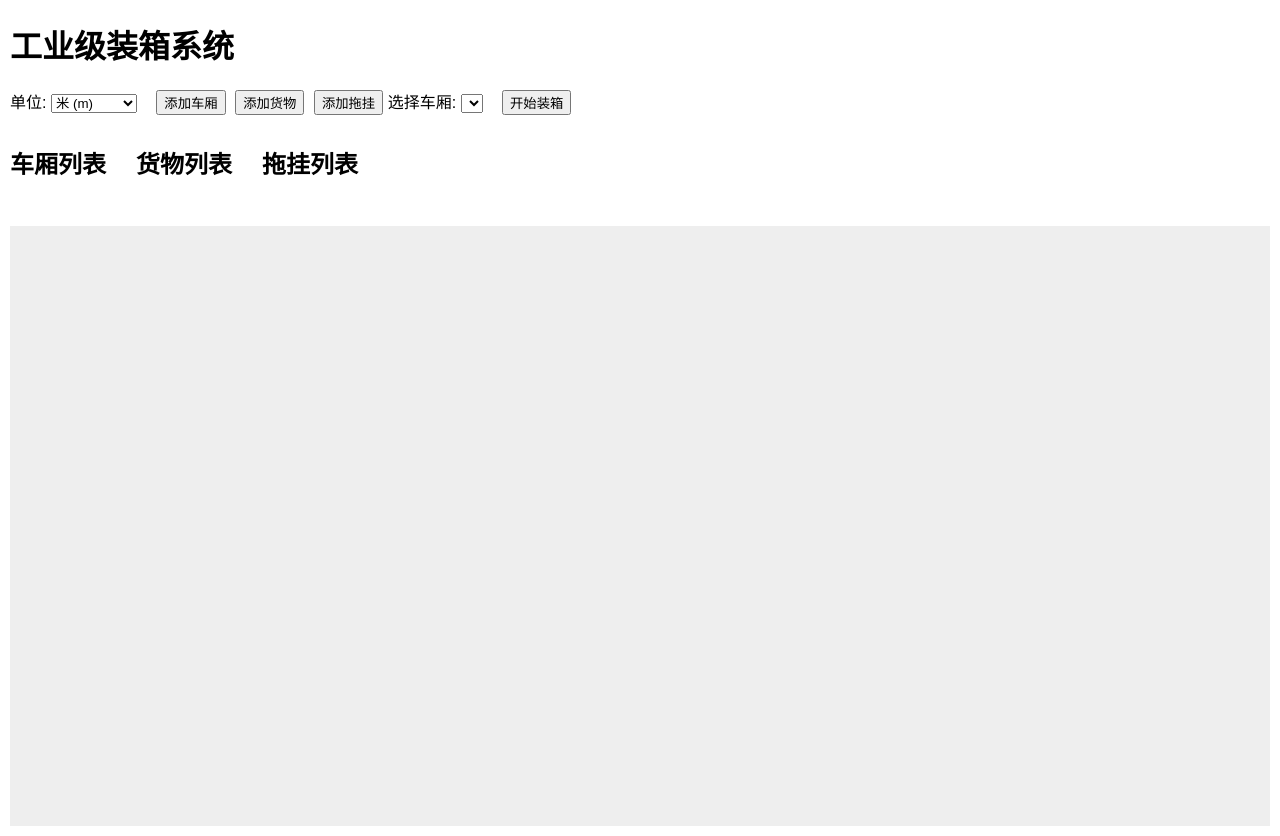
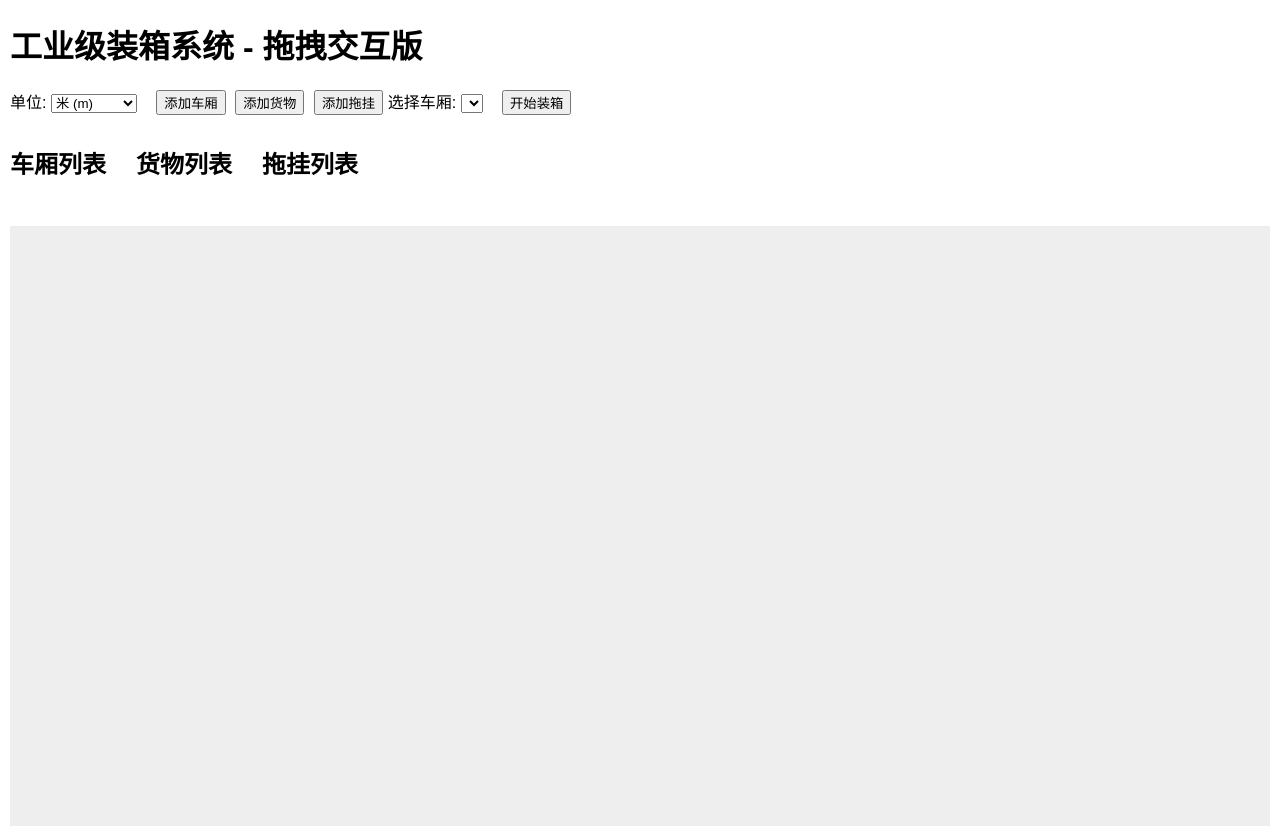
Before and after one commit to 150703398/pack, a plain HTML site: page index.html in a window 1280 px wide. Drawn offline with nearby package versions, Linux system fonts and the light colour scheme.

Commit message:
Update index.html

```diff
--- a/index.html
+++ b/index.html
@@ -3,13 +3,14 @@
 <head>
 <meta charset="UTF-8">
 <meta name="viewport" content="width=device-width, initial-scale=1.0">
-<title>工业级装箱系统</title>
+<title>工业级装箱系统 - 拖拽版</title>
 <link rel="stylesheet" href="style.css">
 <script src="https://cdn.jsdelivr.net/npm/three@0.160.0/build/three.min.js"></script>
 <script src="https://cdn.jsdelivr.net/npm/three@0.160.0/examples/js/controls/OrbitControls.js"></script>
+<script src="https://cdn.jsdelivr.net/npm/three@0.160.0/examples/js/controls/DragControls.js"></script>
 </head>
 <body>
-<h1>工业级装箱系统</h1>
+<h1>工业级装箱系统 - 拖拽交互版</h1>
 
 <div class="controls">
     <label>单位:
@@ -19,7 +20,6 @@
             <option value="inch">英寸 (inch)</option>
         </select>
     </label>
-
     <button id="addContainer">添加车厢</button>
     <button id="addItem">添加货物</button>
     <button id="addDrag">添加拖挂</button>
```
